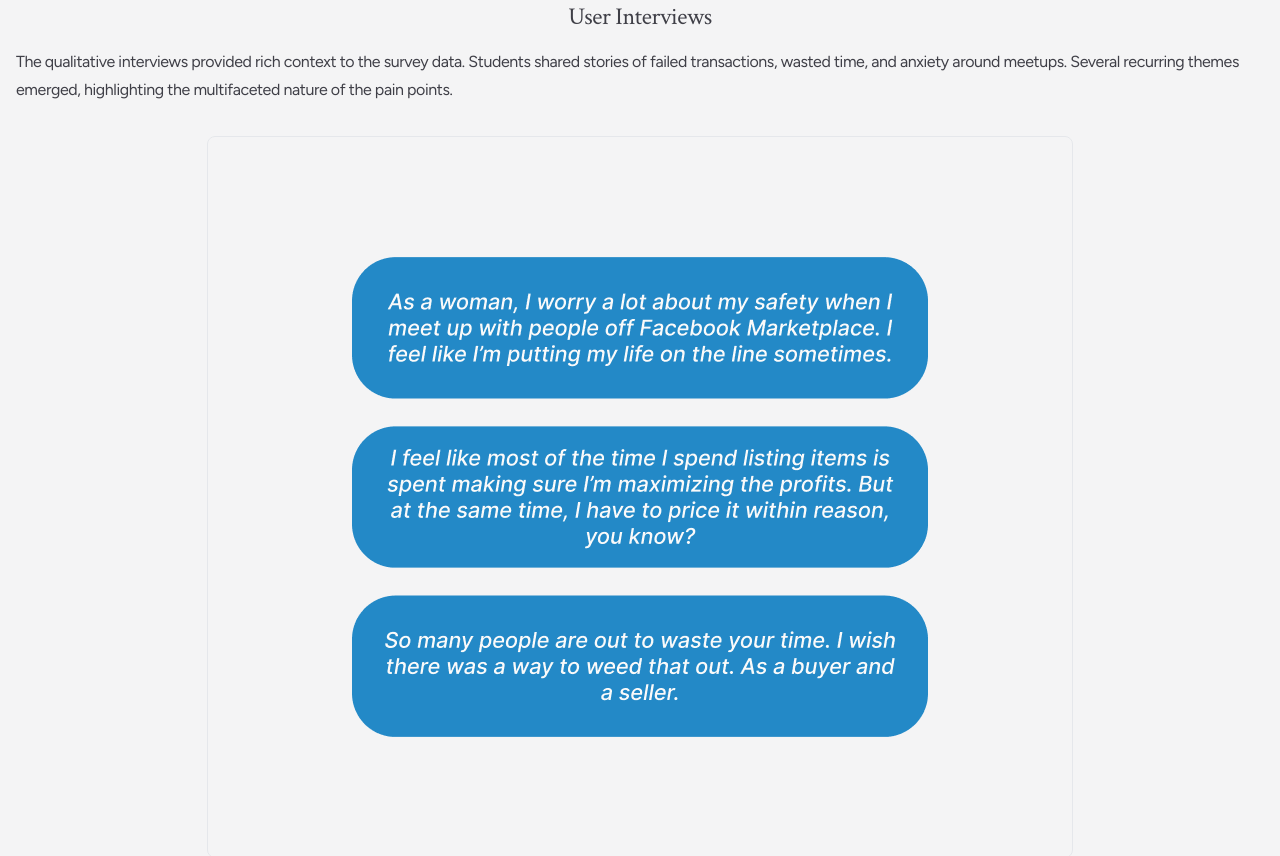
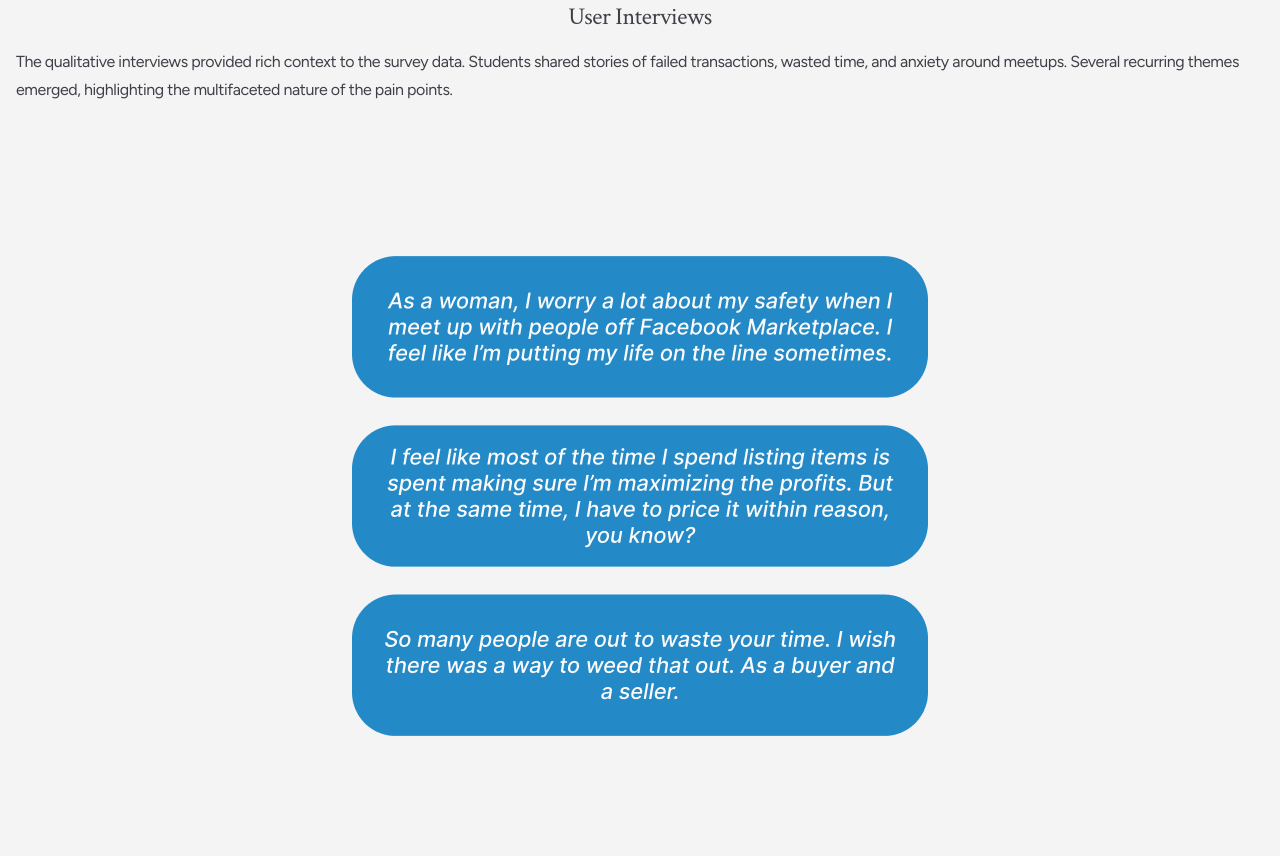
Before and after one commit to nthsm/portfolio, a Next.js app: page /p2p-marketplace-research in a window 1280 px wide. Shown: the part 2700-3556 px from the top of the page. Built offline with nearby package versions, Linux system fonts and the light colour scheme.

Commit message:
Update globals.css

```diff
--- a/app/globals.css
+++ b/app/globals.css
@@ -27,7 +27,9 @@ img[src^='/project']:not([src='/project4-process.png']):not(
     [src='/project2-process.png']
   ):not([src='/project4-business-question.png']):not(
     [src='/project2-quote.png']
-  ):not([src='/project2-heuristic.png']):not([src='/project2-findings.png']) {
+  ):not([src='/project2-heuristic.png']):not([src='/project2-findings.png']):not(
+    [src='/project1-interviewquotes.png']
+  ) {
   border-radius: 0.5rem;
   border: 1px solid #e5e7eb;
 }
@@ -37,7 +39,9 @@ img[src^='/project']:not([src='/project4-process.png']):not(
     [src='/project2-process.png']
   ):not([src='/project4-business-question.png']):not(
     [src='/project2-quote.png']
-  ):not([src='/project2-heuristic.png']):not([src='/project2-findings.png']) {
+  ):not([src='/project2-heuristic.png']):not([src='/project2-findings.png']):not(
+    [src='/project1-interviewquotes.png']
+  ) {
   border-color: #3f3f46;
 }
 
```
